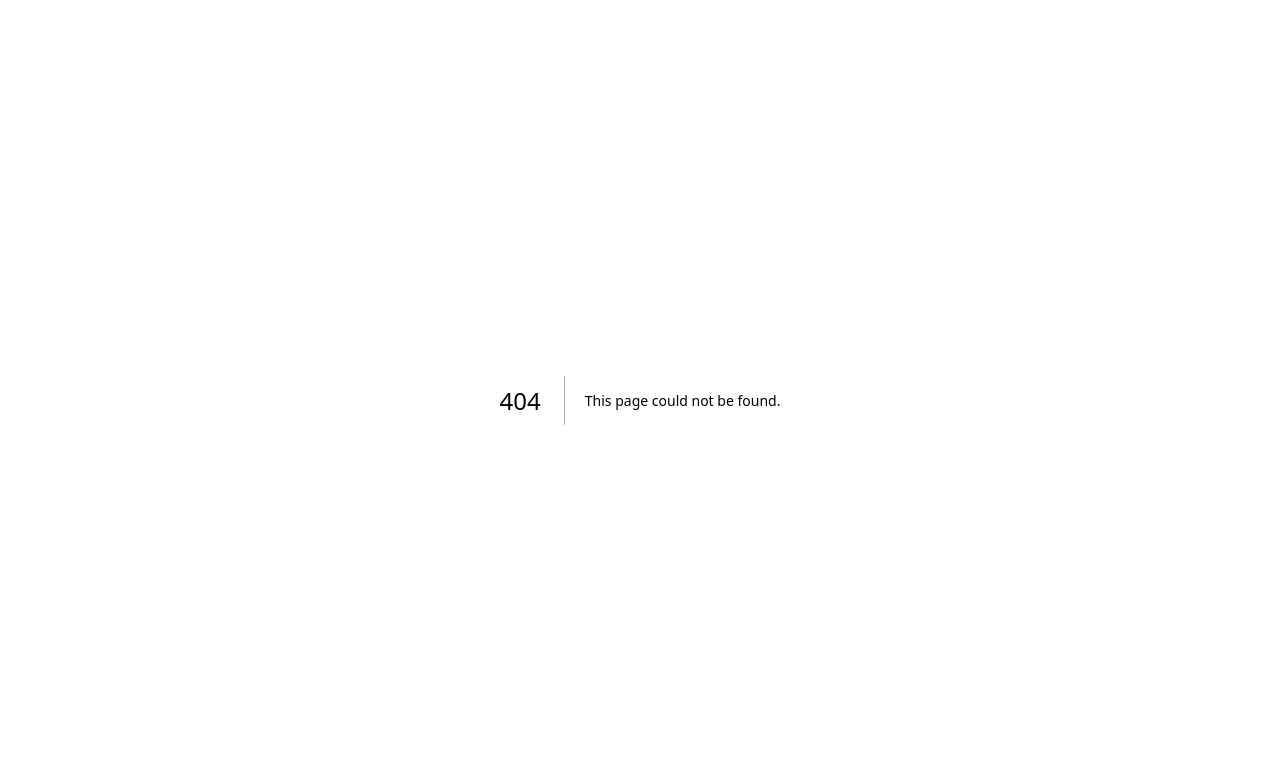
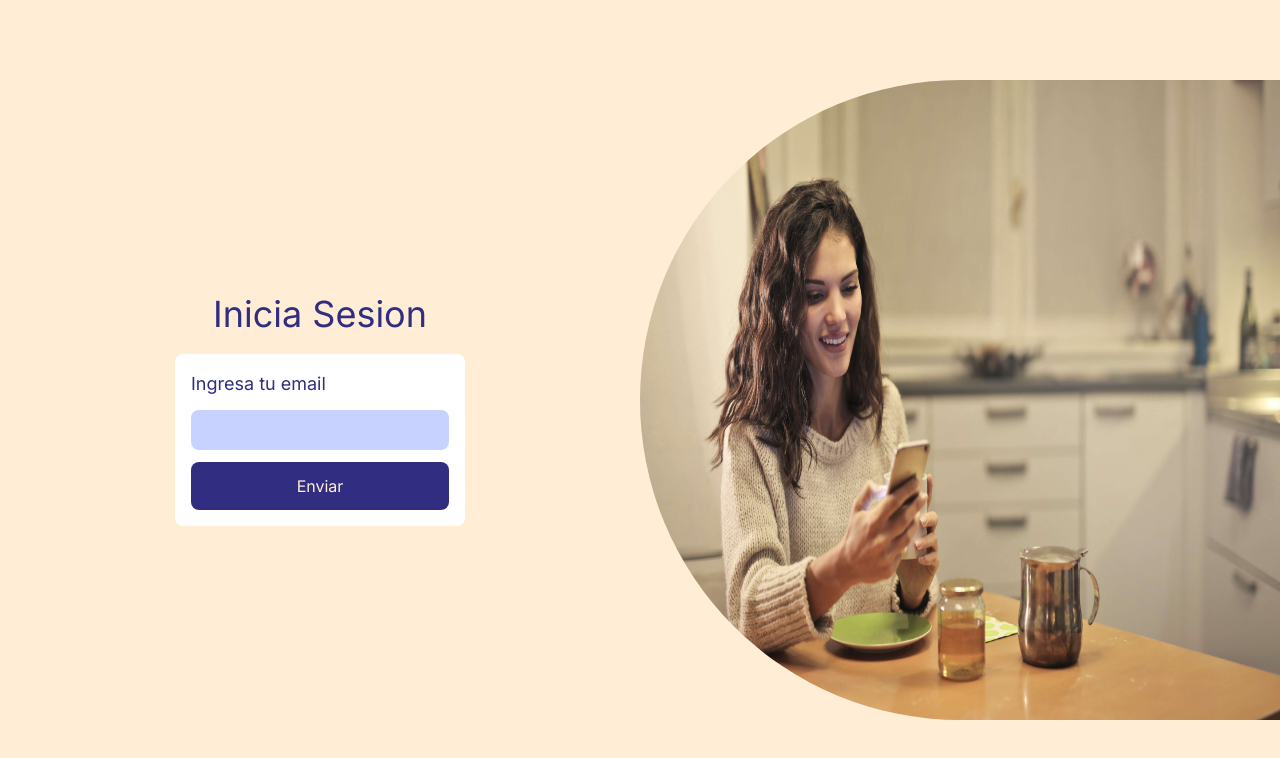
Before and after one commit to PabloMur/chatland, a Next.js app: page /signup in a window 1280 px wide. Before the commit this address had no page. Shown: the top 758 px of the page. Built offline with nearby package versions, Linux system fonts and the light colour scheme.

Commit message:
creacion de signup form

```diff
--- /dev/null
+++ b/src/app/components/SignupForm.tsx
@@ -0,0 +1,41 @@
+"use client";
+import FormInput from "./ui/FormInput";
+import SecondaryTitle from "./ui/SecondaryTitles";
+import TertiaryTitle from "./ui/TertiaryTitle";
+import { useState } from "react";
+
+const SignupForm = () => {
+  const [email, setEmail] = useState("");
+
+  const handleOnChage = (e: any) => {
+    setEmail(e.target.value);
+  };
+
+  const handleSubmit = (e: any) => {
+    e.preventDefault();
+    alert(email);
+  };
+  return (
+    <div className="w-1/2 h-4/5 flex flex-col items-center justify-center">
+      <SecondaryTitle>Inicia Sesion</SecondaryTitle>
+      <form
+        onSubmit={handleSubmit}
+        className="flex flex-col items-center bg-white p-4 rounded-lg"
+      >
+        <label>
+          <TertiaryTitle>Ingresa tu email</TertiaryTitle>
+          <FormInput
+            type="email"
+            name="email"
+            onChange={handleOnChage}
+            value={email}
+          />
+        </label>
+        <button className="w-full bg-indigo-900 py-3 text-orange-100 rounded-lg">
+          Enviar
+        </button>
+      </form>
+    </div>
+  );
+};
+export default SignupForm;
--- /dev/null
+++ b/src/app/signup/page.tsx
@@ -0,0 +1,15 @@
+import CustomImageBanner from "@/app/components/CustomImageBanner";
+import ContainerPrevFrames from "@/app/components/ContainerPrevFrames";
+import loginImage from "../../../public/img/welcome.jpg";
+import LoginForm from "@/app/components/LoginForm";
+export default function Signup() {
+  return (
+    <ContainerPrevFrames>
+      <LoginForm></LoginForm>
+      <CustomImageBanner
+        imageUrl={loginImage}
+        imageAlt="imagen de una mujer con un smartphone"
+      ></CustomImageBanner>
+    </ContainerPrevFrames>
+  );
+}
```
